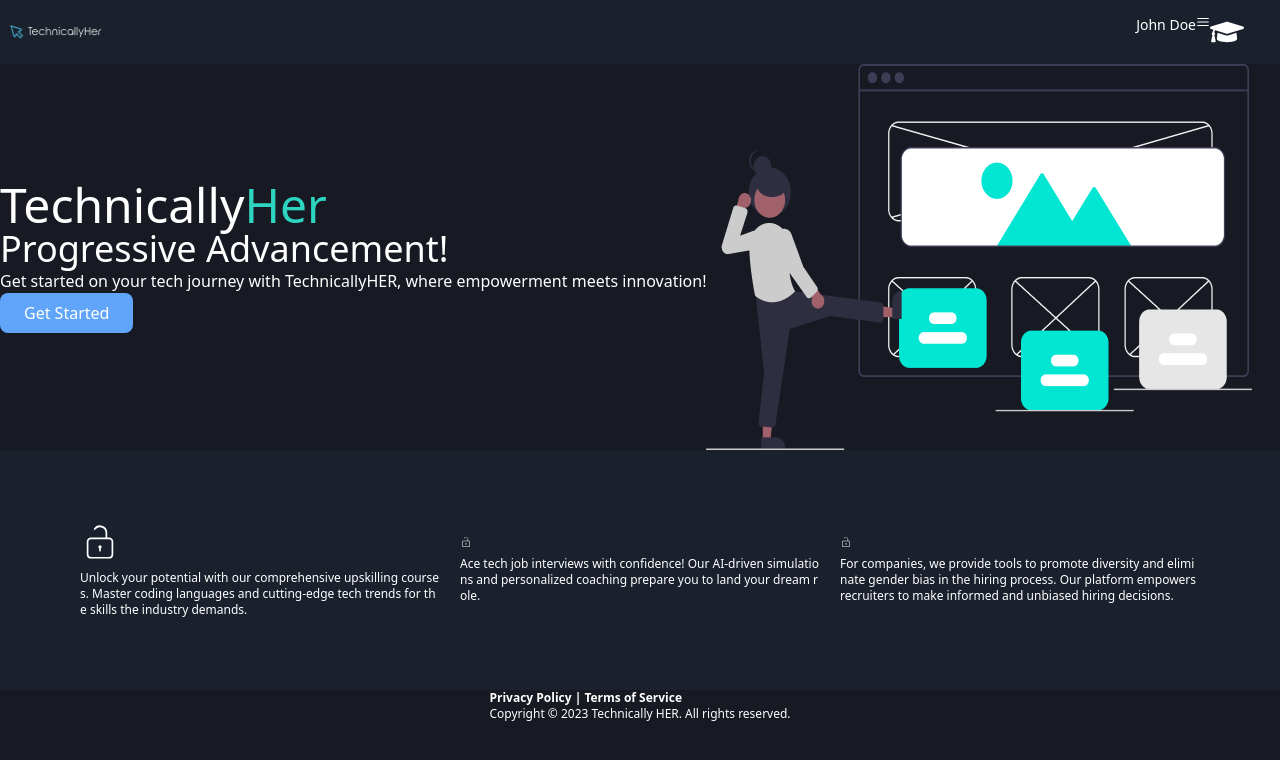
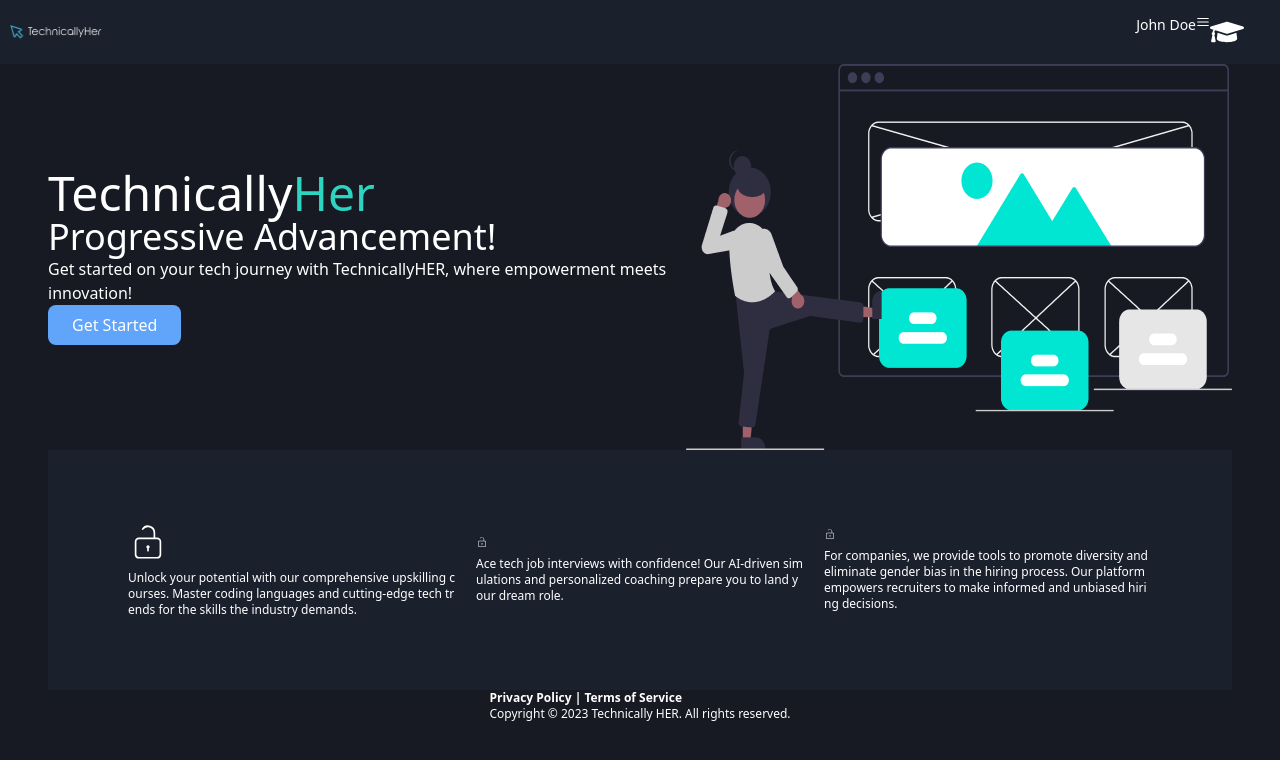
Before and after one commit to GneRd-org/technically-her, a React (Vite) app: page / in a window 1280 px wide. Shown: the top 760 px of the page. Built offline with nearby package versions, Linux system fonts and the light colour scheme.

Commit message:
Added padding

```diff
--- a/src/components/commons/nav/nav.tsx
+++ b/src/components/commons/nav/nav.tsx
@@ -82,7 +82,7 @@ export const Nav = ({ children }: ChildrenProps) => {
         </div>
       </div>
 
-      <div className="bg-secondaryDark h-full">{children}</div>
+      <div className="bg-secondaryDark h-full px-12">{children}</div>
     </div>
   );
 };
```
